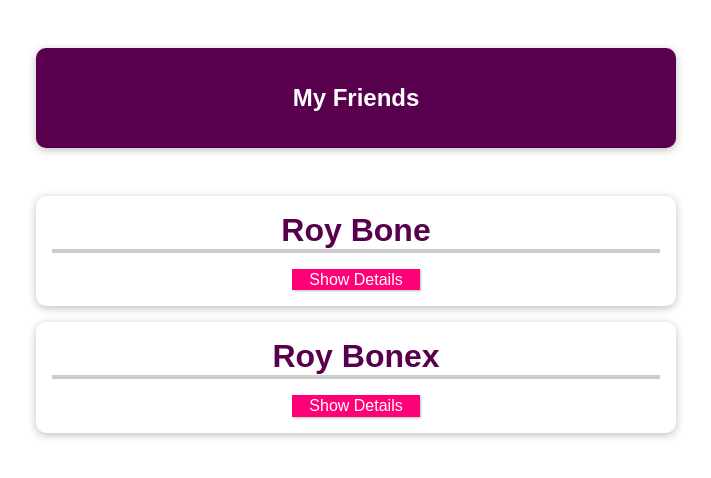
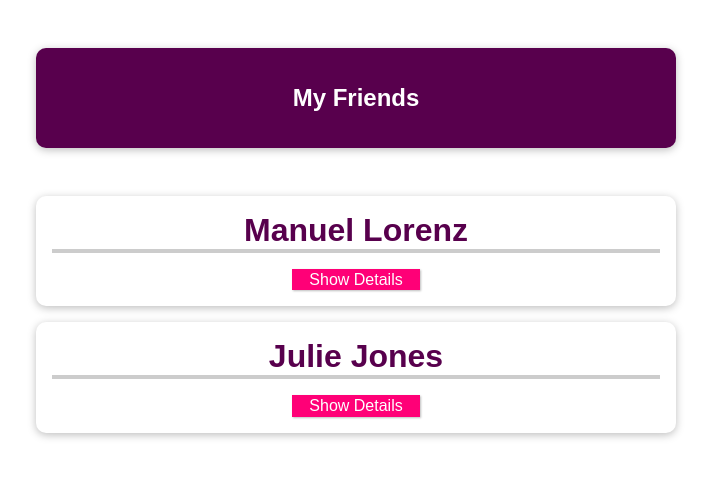
Before and after one commit to syedsimanta03/vue-practise, a Vue app: page / in a window 1280 px wide. Shown: the top 478 px of the page, without its empty margins (284-995 px from the left). Built offline with nearby package versions, Linux system fonts and the light colour scheme.

Commit message:
props dynamic json data parse

```diff
--- a/src/App.vue
+++ b/src/App.vue
@@ -3,9 +3,8 @@
     <header>
       <h1>My Friends</h1>
     </header>
-    <ul>
-      <FriendContact name='Roy Bone' phone='345346' email='Roy@gmail.com'/>
-      <FriendContact name='Roy Bonex' phone='345346x' email='Roy@gmail.comx'/>
+    <ul v-for="friend in friends" :key="friend.id">
+      <FriendContact :name="friend.name" :phone='friend.phone' :email='friend.email'/>
     </ul>
   </section>
 </template>
```
